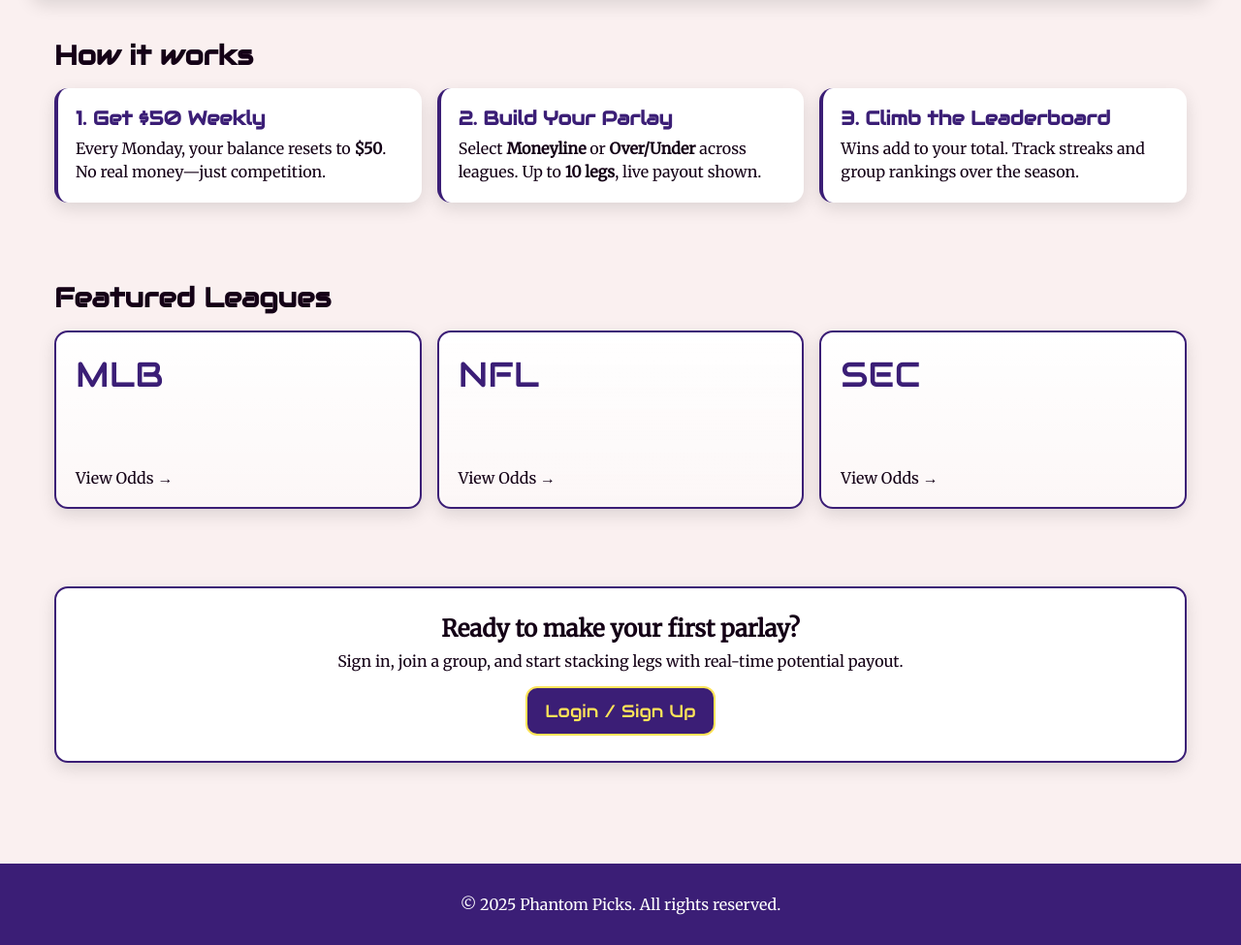
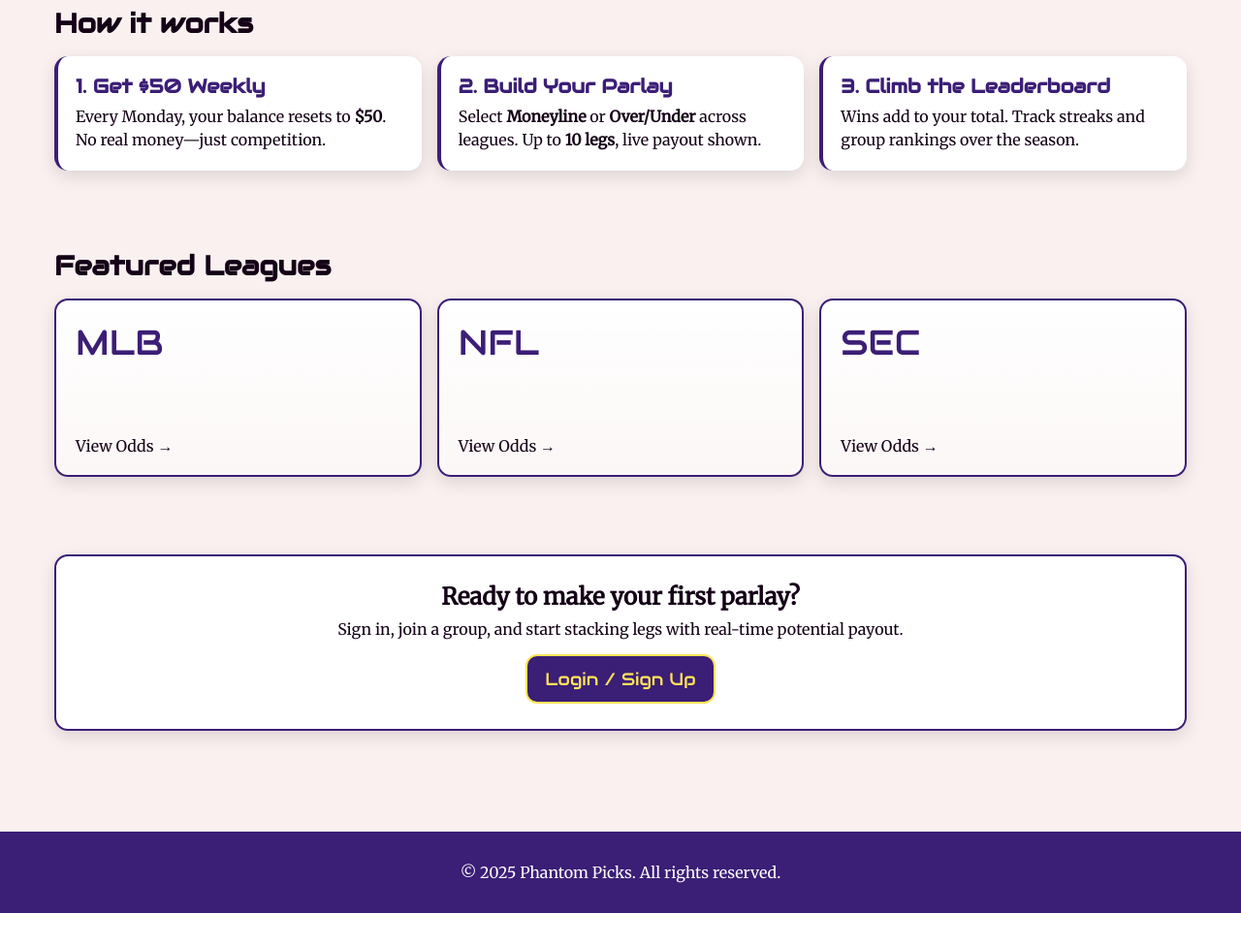
Before and after one commit to Aidan-usc/Game-Line, a PHP site: page /index.html in a window 1280 px wide; the page is wider, and only the part inside the window is pictured. Shown: the part 613-1588 px from the top of that part at 97% size. After the commit the page ends 1555 px from the top of that part, so only its background shows below. Run offline with PHP 8.4, Linux system fonts and the light colour scheme; some web fonts are replaced.

Commit message:
Update styles.css

```diff
--- a/assets/css/styles.css
+++ b/assets/css/styles.css
@@ -168,7 +168,7 @@ body {
 /* HOME PAGE */
 /* keep header/rail base styles above; these extend the page */
 
-.page-content.no-rail { margin-right: 0; }
+.page-content.no-rail { margin-right: 0; margin-top:-33px; }
 
 /* HERO */
 .hero {
```
